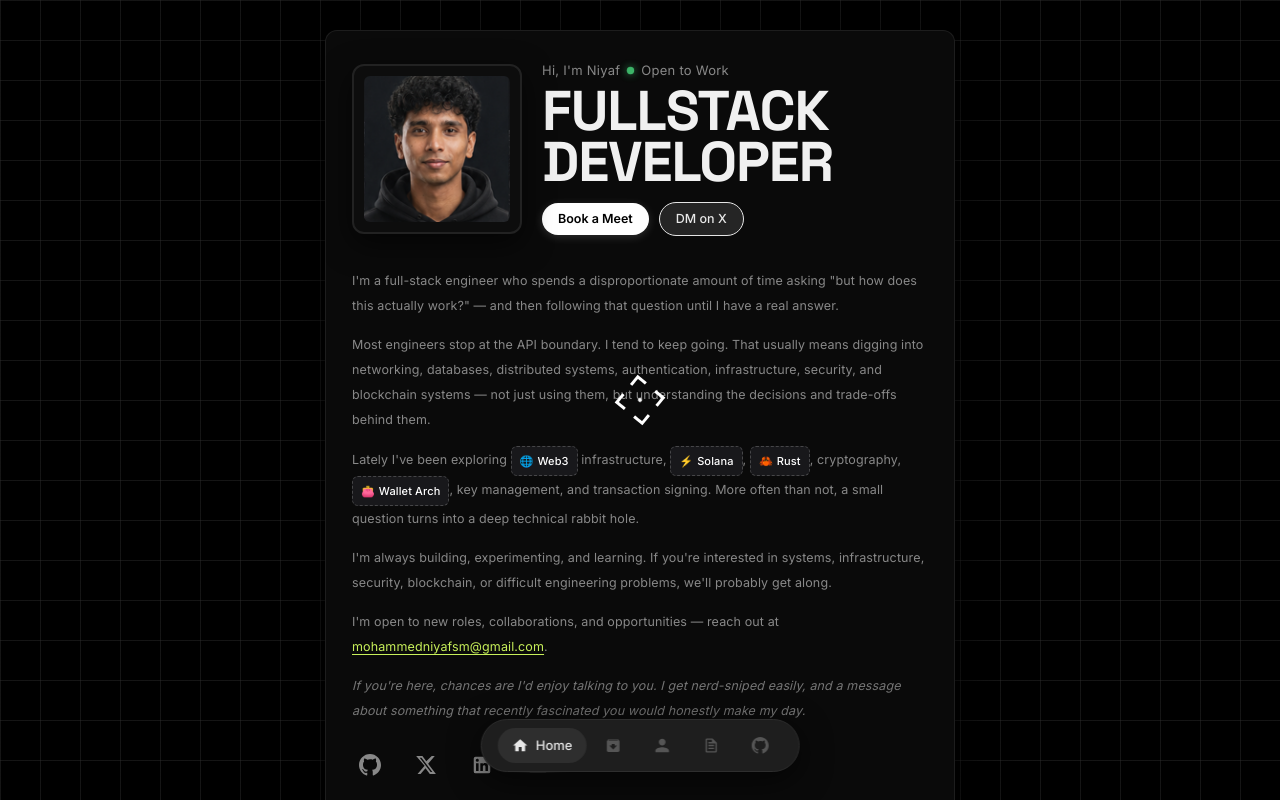
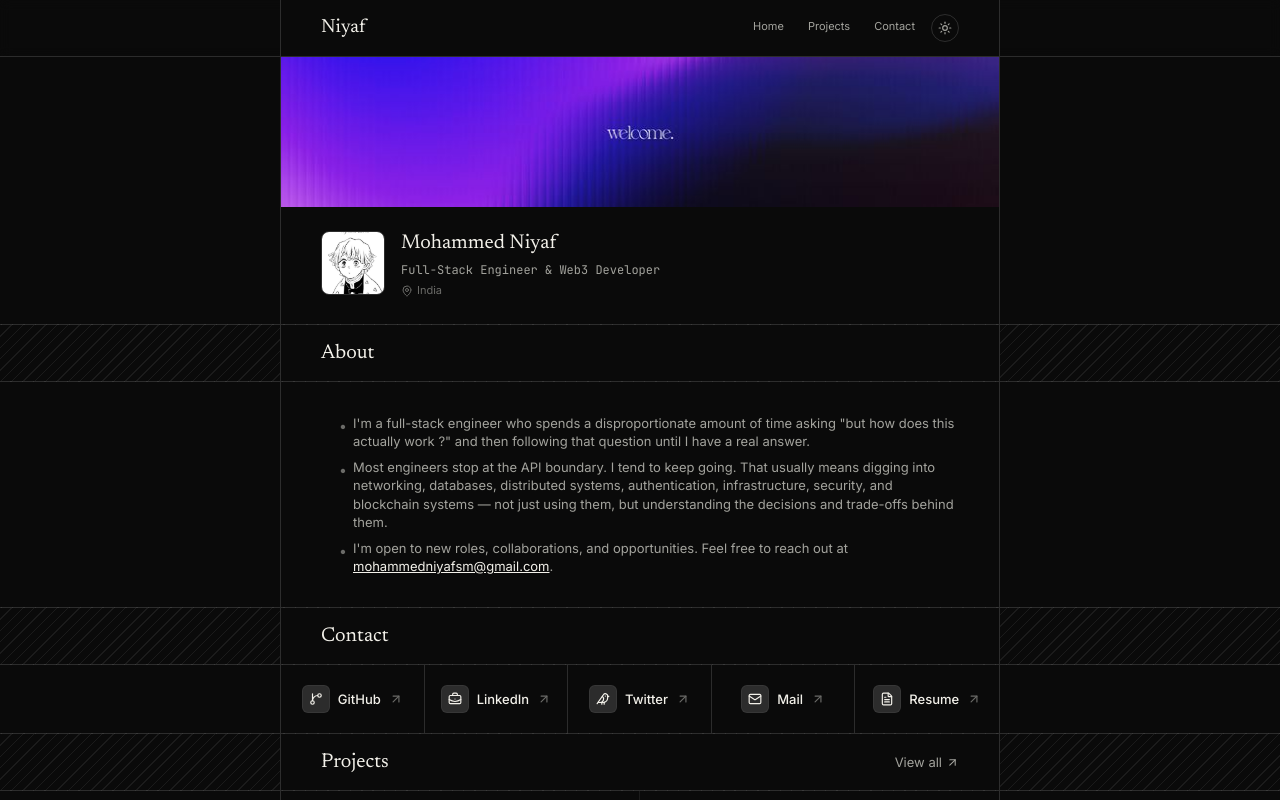
Before and after one commit to mohammedniyafsm/holio, a Next.js app: page / in a window 1280 px wide. Shown: the top 800 px of the page. Built offline with nearby package versions, Linux system fonts and the light colour scheme.

Commit message:
added theme change in dark and light theme

```diff
--- a/app/page.tsx
+++ b/app/page.tsx
@@ -8,47 +8,51 @@ import { ExperienceSection } from "@/components/ExperienceSection";
 import { ProjectsSection } from "@/components/ProjectsSection";
 import { BottomNav } from "@/components/BottomNav";
 import TargetCursor from "@/components/TargetCursor";
+import PortfolioClone from "./test/page";
 
 export default function Home() {
   const [activeNav, setActiveNav] = useState("home");
 
   return (
+    // <>
+    //   <TargetCursor
+    //     targetSelector=".cursor-target"
+    //     spinDuration={2}
+    //     hideDefaultCursor={true}
+    //     parallaxOn={true}
+    //     hoverDuration={0.2}
+    //     cursorColor="#ffffff"
+    //     cursorColorOnTarget="#c8f05a"
+    //   />
+
+    //   {/* Background grid - dynamic based on route/tab */}
+    //   {activeNav === "projects" ? (
+    //     <div className="projects-dashed-bg" />
+    //   ) : (
+    //     <div className="grid-bg" />
+    //   )}
+
+    //   {/* Main Container */}
+    //   <main className="main-wrapper">
+    //     {activeNav === "projects" ? (
+    //       <div className="projects-container">
+    //         <ProjectsSection />
+    //       </div>
+    //     ) : (
+    //       <div className="content-container">
+    //         <Hero />
+    //         <TechDescription />
+    //         <SocialLinks />
+    //         <ExperienceSection />
+    //       </div>
+    //     )}
+    //   </main>
+
+    //   {/* Floating Bottom Bar */}
+    //   <BottomNav activeNav={activeNav} setActiveNav={setActiveNav} />
+    // </>
     <>
-      <TargetCursor
-        targetSelector=".cursor-target"
-        spinDuration={2}
-        hideDefaultCursor={true}
-        parallaxOn={true}
-        hoverDuration={0.2}
-        cursorColor="#ffffff"
-        cursorColorOnTarget="#c8f05a"
-      />
-
-      {/* Background grid - dynamic based on route/tab */}
-      {activeNav === "projects" ? (
-        <div className="projects-dashed-bg" />
-      ) : (
-        <div className="grid-bg" />
-      )}
-
-      {/* Main Container */}
-      <main className="main-wrapper">
-        {activeNav === "projects" ? (
-          <div className="projects-container">
-            <ProjectsSection />
-          </div>
-        ) : (
-          <div className="content-container">
-            <Hero />
-            <TechDescription />
-            <SocialLinks />
-            <ExperienceSection />
-          </div>
-        )}
-      </main>
-
-      {/* Floating Bottom Bar */}
-      <BottomNav activeNav={activeNav} setActiveNav={setActiveNav} />
+      <PortfolioClone />
     </>
   );
 }
--- a/app/test/page.tsx
+++ b/app/test/page.tsx
@@ -2,7 +2,7 @@
 import React, { useState } from "react";
 import { GitHubCalendar } from 'react-github-calendar';
 import {
-  GitBranch, BriefcaseBusiness, Bird, Mail, FileText, MapPin, Sun,
+  GitBranch, BriefcaseBusiness, Bird, Mail, FileText, MapPin, Sun, Moon,
   ArrowRight, ArrowUpRight, Package, Circle, Globe
 } from "lucide-react";
 
@@ -13,12 +13,12 @@ import {
 const NAV = ["Home", "Projects", "Contact"];
 
 const ABOUT = [
-  <>I'm a full-stack engineer who spends a disproportionate amount of time asking "but how does this actually work ?" and then following that question until I have a real answer.</>,
-  <>Most engineers stop at the API boundary. I tend to keep going. That usually means digging into networking, databases, distributed systems, authentication, infrastructure, security, and blockchain systems — not just using them, but understanding the decisions and trade-offs behind them.</>,
-  // <>Lately I've been exploring 🌐Web3 infrastructure, ⚡Solana, 🦀Rust, cryptography, 👛Wallet Arch, key management, and transaction signing. More often than not, a small question turns into a deep technical rabbit hole.</>,
-  // <>I'm always building, experimenting, and learning. If you're interested in systems, infrastructure, security, blockchain, or difficult engineering problems, we'll probably get along.</>,
-  <>I'm open to new roles, collaborations, and opportunities. Feel free to reach out at <a href="mailto:mohammedniyafsm@gmail.com" style={{ textDecoration: 'underline', color: 'var(--text)' }}>mohammedniyafsm@gmail.com</a>.</>,
-  // <>If you're here, chances are I'd enjoy talking to you. I get nerd-sniped easily, and a message about something that recently fascinated you would honestly make my day.</>
+  <span>I'm a full-stack engineer who spends a disproportionate amount of time asking "but how does this actually work ?" and then following that question until I have a real answer.</span>,
+  <span>Most engineers stop at the API boundary. I tend to keep going. That usually means digging into networking, databases, distributed systems, authentication, infrastructure, security, and blockchain systems — not just using them, but understanding the decisions and trade-offs behind them.</span>,
+  // <span>Lately I've been exploring 🌐Web3 infrastructure, ⚡Solana, 🦀Rust, cryptography, 👛Wallet Arch, key management, and transaction signing. More often than not, a small question turns into a deep technical rabbit hole.</span>,
+  // <span>I'm always building, experimenting, and learning. If you're interested in systems, infrastructure, security, blockchain, or difficult engineering problems, we'll probably get along.</span>,
+  <span>I'm open to new roles, collaborations, and opportunities. Feel free to reach out at <a href="mailto:mohammedniyafsm@gmail.com" style={{ textDecoration: 'underline', color: 'var(--text)' }}>mohammedniyafsm@gmail.com</a>.</span>,
+  // <span>If you're here, chances are I'd enjoy talking to you. I get nerd-sniped easily, and a message about something that recently fascinated you would honestly make my day.</span>
 ];
 
 const HIGHLIGHTS = [
@@ -153,15 +153,24 @@ function GlobalStyle() {
     <style>{`
       @import url('https://fonts.googleapis.com/css2?family=Newsreader:ital,wght@0,400;0,500;0,600;1,400;1,500&family=Inter:wght@400;500;600&family=JetBrains+Mono:wght@400;500&display=swap');
 
+      html { scroll-padding-top: 64px; scroll-behavior: smooth; }
       .pf *{ box-sizing:border-box; }
       .pf{
         --bg:#0a0a0a; --panel:#131313; --panel-2:#161616;
         --line:rgba(255,255,255,0.14); --line-soft:rgba(255,255,255,0.07);
         --text:#f3f1ea; --muted:#a3a39d; --faint:#6b6b68;
         --accent:#3ecf8e;
+        --header-bg:rgba(10,10,10,0.9);
         background:var(--bg); color:var(--text);
         font-family:'Inter',system-ui,sans-serif;
         font-size:14px; line-height:1.6; min-height:100vh;
+      }
+      .pf.light{
+        --bg:#ffffff; --panel:#f8f9fa; --panel-2:#f1f3f5;
+        --line:rgba(0,0,0,0.1); --line-soft:rgba(0,0,0,0.05);
+        --text:#111111; --muted:#555555; --faint:#888888;
+        --accent:#3ecf8e;
+        --header-bg:rgba(255,255,255,0.9);
       }
       .pf-serif{ font-family:'Newsreader',Georgia,serif; }
       .pf-mono{ font-family:'JetBrains Mono',ui-monospace,monospace; }
@@ -172,7 +181,7 @@ function GlobalStyle() {
       @media (min-width:768px){ .pf-pad{ padding-left:40px; padding-right:40px; } }
 
       /* ---- header ---- */
-      .pf-header{ position:sticky; top:0; z-index:30; background:rgba(10,10,10,0.9); backdrop-filter:blur(6px); border-bottom:1px solid var(--line); }
+      .pf-header{ position:sticky; top:0; z-index:30; background:var(--header-bg); backdrop-filter:blur(6px); border-bottom:1px solid var(--line); }
       .pf-header-row{ display:flex; align-items:center; justify-content:space-between; height:56px; }
       .pf-logo{ font-size:19px; }
       .pf-nav{ display:none; align-items:center; gap:24px; font-size:11px; color:var(--muted); }
@@ -301,7 +310,7 @@ function GlobalStyle() {
       .pf-tabs::-webkit-scrollbar{ display:none; }
       .pf-tab{ flex-shrink:0; font-size:13px; font-weight:500; padding:6px 14px; border-radius:6px; border:none; color:var(--muted); background:transparent; white-space:nowrap; cursor:pointer; transition:all 0.2s; }
       .pf-tab:hover{ color:var(--text); }
-      .pf-tab.active{ background:var(--text); color:#0a0a0a; }
+      .pf-tab.active{ background:var(--text); color:var(--bg); }
       .pf-pill-grid{ display:flex; flex-wrap:wrap; gap:8px; }
       .pf-pill{ display:inline-flex; align-items:center; border:1px solid var(--line); color:var(--muted); background:transparent; font-size:11px; font-family:'JetBrains Mono',monospace; padding:4px 10px; border-radius:6px; }
       .pf-pill span{ color:var(--faint); margin-right:4px; }
@@ -328,7 +337,7 @@ function GlobalStyle() {
       .pf-cta-title{ margin-bottom:32px; }
       .pf-cta-center{ text-align:center; padding:24px 0; }
       .pf-cta-text{ font-size:13px; color:var(--muted); margin-bottom:24px; }
-      .pf-cta-btn{ display:inline-flex; align-items:center; gap:8px; background:var(--text); color:#0a0a0a; font-size:13px; font-weight:500; padding:12px 20px; border-radius:8px; text-decoration:none; }
+      .pf-cta-btn{ display:inline-flex; align-items:center; gap:8px; background:var(--text); color:var(--bg); font-size:13px; font-weight:500; padding:12px 20px; border-radius:8px; text-decoration:none; }
       .pf-quote-wrap{ padding:56px 20px; text-align:center; }
       @media (min-width:768px){ .pf-quote-wrap{ padding:56px 64px; } }
       .pf-quote-mark{ font-family:'Newsreader',Georgia,serif; color:var(--faint); font-size:30px; margin-bottom:8px; }
@@ -372,7 +381,7 @@ function Section({ title, right, children }: { title?: string; right?: React.Rea
 /*  SECTIONS                                                           */
 /* ------------------------------------------------------------------ */
 
-function Header() {
+function Header({ theme, toggleTheme }: { theme: string, toggleTheme: () => void }) {
   return (
     <div className="pf-header">
       <div className="pf-wrap">
@@ -380,12 +389,14 @@ function Header() {
           <span className="pf-serif pf-logo">Niyaf</span>
           <div className="pf-header-right">
             <nav className="pf-nav">
-              {NAV.map((n) => <a key={n} href="#">{n}</a>)}
+              {NAV.map((n) => <a key={n} href={`#${n.toLowerCase()}`}>{n}</a>)}
             </nav>
             <nav className="pf-nav-mobile">
-              {NAV.map((n) => <a key={n} href="#">{n}</a>)}
+              {NAV.map((n) => <a key={n} href={`#${n.toLowerCase()}`}>{n}</a>)}
             </nav>
-            <button className="pf-toggle" aria-label="Toggle theme"><Sun size={14} strokeWidth={2} /></button>
+            <button className="pf-toggle" aria-label="Toggle theme" onClick={toggleTheme}>
+              {theme === "dark" ? <Sun size={14} strokeWidth={2} /> : <Moon size={14} strokeWidth={2} />}
+            </button>
           </div>
         </div>
       </div>
@@ -395,7 +406,7 @@ function Header() {
 
 function Hero() {
   return (
-    <div className="pf-wrap">
+    <div className="pf-wrap" id="home">
       <div className="pf-banner" />
       <div className="pf-pad">
         <div className="pf-profile-row">
@@ -442,7 +453,7 @@ function Highlights() {
 
 function Contact() {
   return (
-    <>
+    <div id="contact">
       <div className="pf-heading-band">
         <div className="pf-heading-inner">
           <div className="pf-pad pf-heading-row">
@@ -461,7 +472,7 @@ function Contact() {
           ))}
         </div>
       </div>
-    </>
+    </div>
   );
 }
 
@@ -512,7 +523,7 @@ function ProjectCard({ p }: { p: any }) {
 
 function Projects() {
   return (
-    <>
+    <div id="projects">
       <div className="pf-heading-band">
         <div className="pf-heading-inner">
           <div className="pf-pad pf-heading-row">
@@ -526,7 +537,7 @@ function Projects() {
           {PROJECTS.map((p) => <ProjectCard key={p.name} p={p} />)}
         </div>
       </div>
-    </>
+    </div>
   );
 }
 
@@ -654,10 +665,13 @@ function CTA() {
 /* ------------------------------------------------------------------ */
 
 export default function PortfolioClone() {
+  const [theme, setTheme] = useState("dark");
+  const toggleTheme = () => setTheme(theme === "dark" ? "light" : "dark");
+
   return (
-    <div className="pf">
+    <div className={`pf ${theme}`}>
       <GlobalStyle />
-      <Header />
+      <Header theme={theme} toggleTheme={toggleTheme} />
       <Hero />
       <About />
       {/* <Highlights /> */}
```
